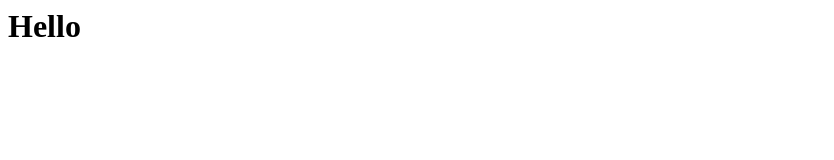
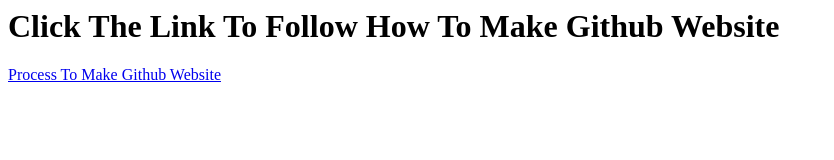
Before and after one commit to kumar-sanju/deeplinking.github.io, a plain HTML site: page index.html in a window 1280 px wide. Shown: the whole page, without its empty margins (0-834 px from the left). Drawn offline with Linux system fonts and the light colour scheme.

Commit message:
Update index.html

```diff
--- a/index.html
+++ b/index.html
@@ -1 +1,2 @@
-<h1>Hello</h1>
+<h1>Click The Link To Follow How To Make Github Website</h1>
+<a href="https://pages.github.com/">Process To Make Github Website</a>
```
